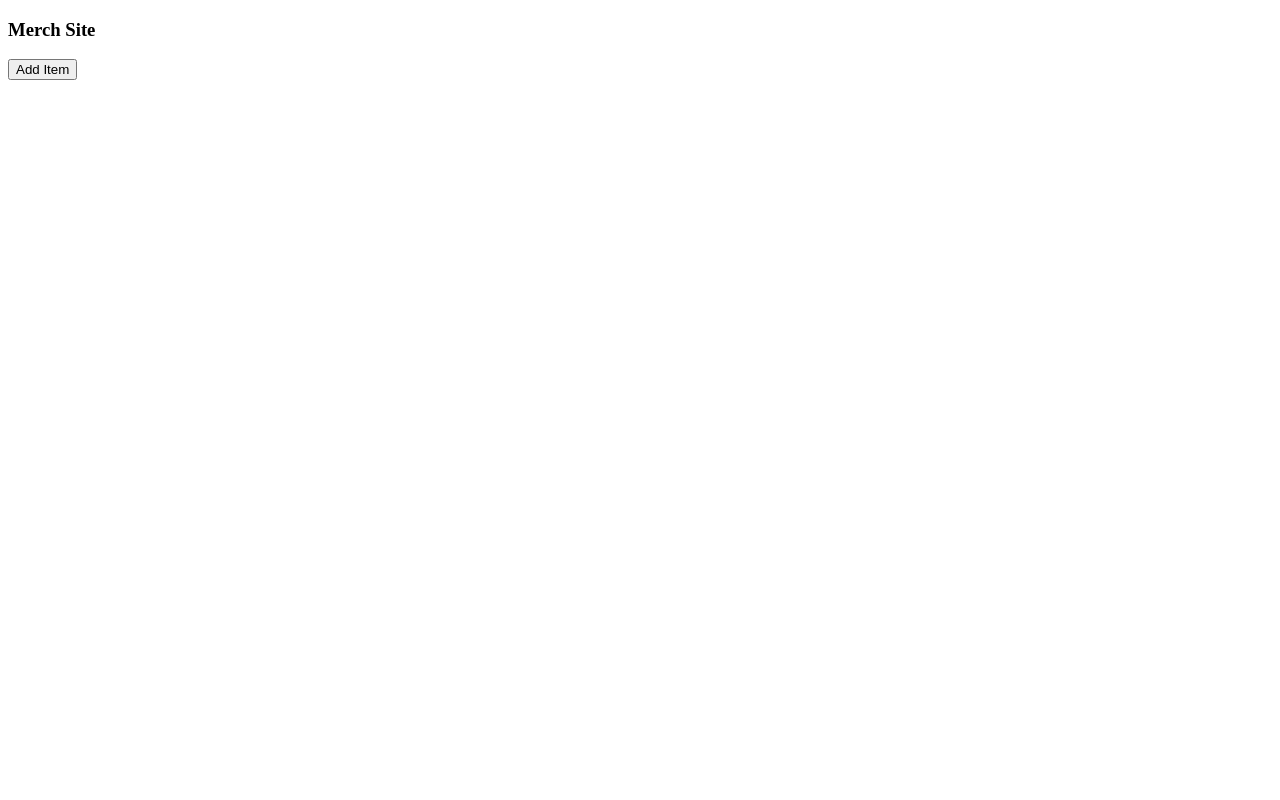
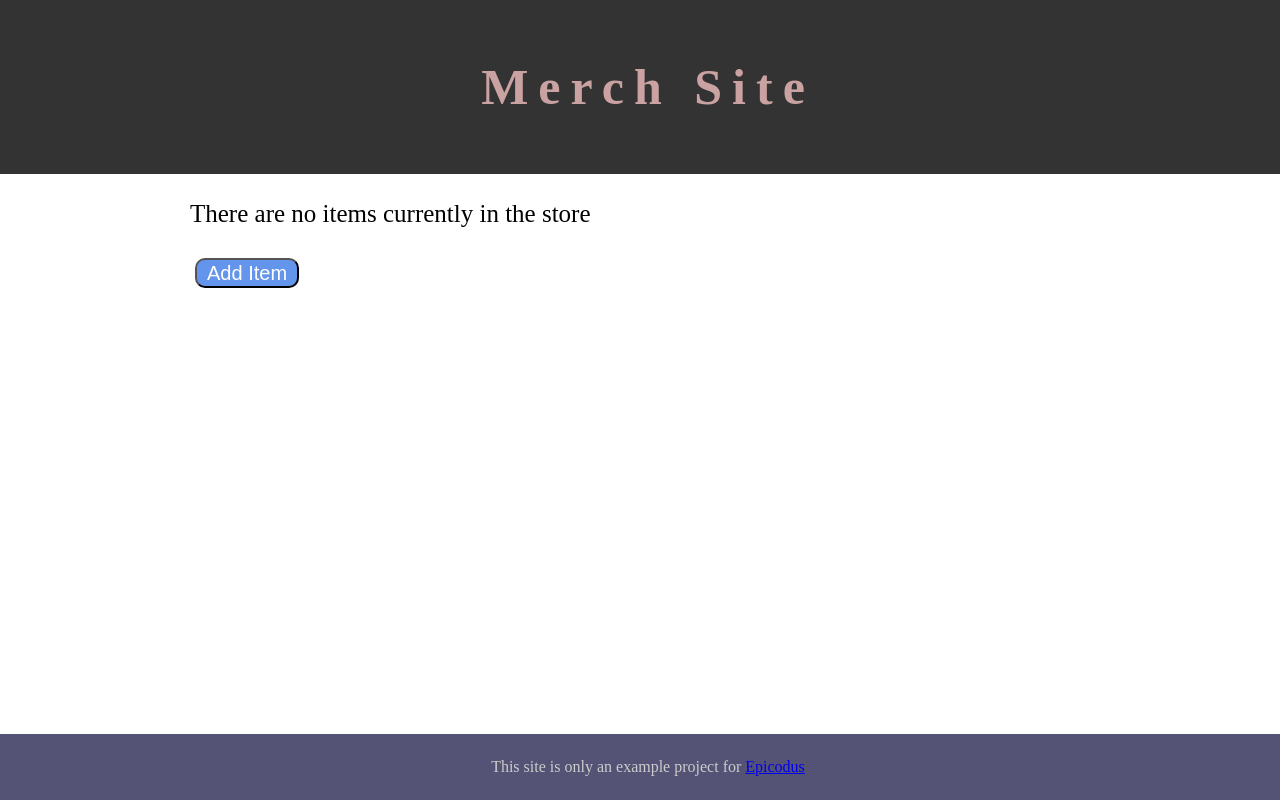
Before and after one commit to dschaaf89/MerchSite, a React (Create React App) app: page / in a window 1280 px wide. Built offline with nearby package versions, Linux system fonts and the light colour scheme.

Commit message:
add some styling
Co-Authored-By: Joseph Nilles <jbnilles24@gmail.com>
Co-authored-by: Adam Mansell <adammansellhmb@gmail.com>

```diff
--- a/src/component/App.js
+++ b/src/component/App.js
@@ -1,13 +1,22 @@
 import React from "react";
 import Header from "./Header";
+import Footer from "./Footer";
 import ItemController from "./ItemController";
 
 function App() {
   return (
     <React.Fragment>
-      <Header />
-      <ItemController />
-
+      <div class="contain">
+        <div id="header">
+          <Header />
+        </div>
+        <div id="body">
+          <ItemController />
+        </div>
+        <div id="footer">
+          <Footer />
+        </div>
+      </div>
     </React.Fragment>
   );
 }
--- /dev/null
+++ b/src/component/Footer.js
@@ -0,0 +1,11 @@
+import React from "react";
+
+function Footer() {
+  return (
+    <React.Fragment>
+      <p>This site is only an example project for <a href="https://www.epicodus.com/">Epicodus</a></p>
+    </React.Fragment>
+  );
+}
+
+export default Footer;
--- a/src/component/Header.js
+++ b/src/component/Header.js
@@ -3,7 +3,7 @@ import React from "react";
 function Header() {
   return (
     <React.Fragment>
-      <h3>Merch Site</h3>
+      <p>Merch Site</p>
     </React.Fragment>
   );
 }
--- a/src/component/ItemController.js
+++ b/src/component/ItemController.js
@@ -108,6 +108,8 @@ class ItemController extends React.Component{
 
     return (
       <React.Fragment>
+        {this.state.itemCatalog[0] === undefined &&
+          currentlyVisibleState.props.Items !== undefined ? "There are no items currently in the store" : ""}
         {currentlyVisibleState}
         <button onClick={this.handleClick}>{buttonText}</button>
       </React.Fragment>
--- a/src/index.css
+++ b/src/index.css
@@ -1,3 +1,49 @@
-#list-view {
-  background-color: beige;
+#header {
+  text-align: center;
+  position:fixed;
+  top:0px;
+  left:0px;
+  width:100%;
+  background:#333;
+  padding:8px;
+  letter-spacing: 10px;
+  font-weight: 900;
+  font-size: 50px;
+  color:rgb(202, 162, 162);
 }
+#body {
+  font-size: 25px;
+  margin-top: 200px;
+  width: 900px;
+  margin-left: auto;
+  margin-right: auto;
+}
+#footer {
+  text-align: center;
+  position:fixed;
+  bottom:0px;
+  left:0px;
+  width:100%;
+  color:#CCC;
+  background:rgb(84, 82, 117);
+  padding:8px;
+}
+
+input {
+  font-size: 20px;
+  width: 250px;
+  height: 30px;
+  border-radius: 10px;
+  margin: 5px;
+  padding: 0 10px 0 10px;
+}
+
+button {
+  font-size: 20px;
+  color: white;
+  background-color: cornflowerblue;
+  padding: 0 10px 0 10px;
+  height: 30px;
+  border-radius: 10px;
+  margin: 5px;
+}
```
Also changed, not shown: 1 other file (tests, documents, lock files or other folders).
